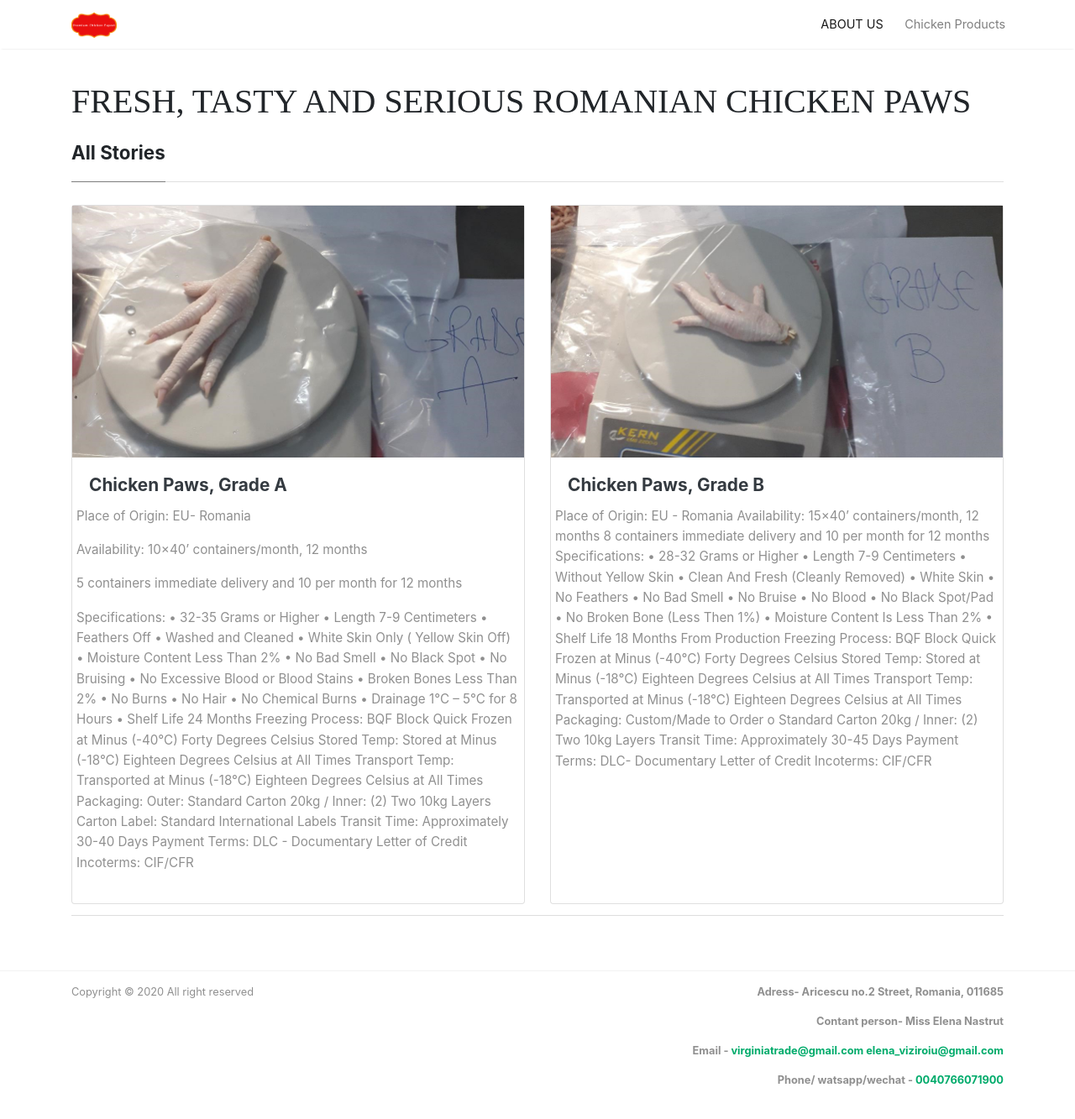
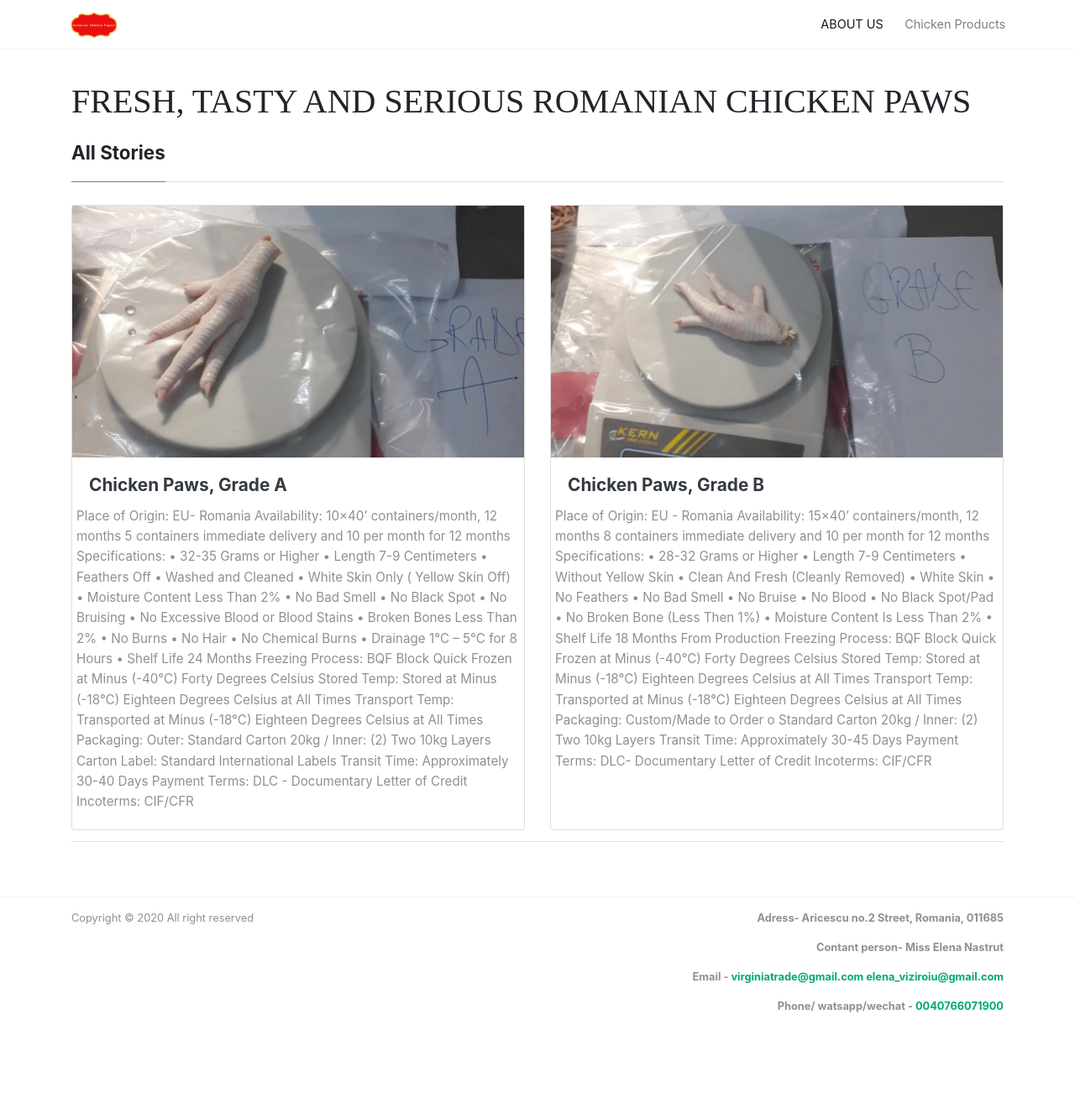
Before and after one commit to gpf192/gpf192.github.io, a Jekyll site: the page built from index.html, in a window 1280 px wide and 1387 px high. Shown: the top 1333 px of the window at 84% size. Built offline with Jekyll 4.4.1, drawn with Linux system fonts in a browser that asks for light colours; nearby versions of some CDN libraries; the list of posts is cut into pages by our own code.

Commit message:
feat style

```diff
--- a/_includes/postbox.html
+++ b/_includes/postbox.html
@@ -28,7 +28,7 @@
             </h2>
             <!--<h4 class="card-text">{{ post.excerpt | strip_html | truncatewords:30 }}</h4>-->
             <div class="row justify-content-between">
-                <h4 class="card-text">{{ post.excerpt }}</h4>
+                <h4 class="card-text">{{ post.excerpt | strip_html }}</h4>
             </div>
 
         </div>
```
